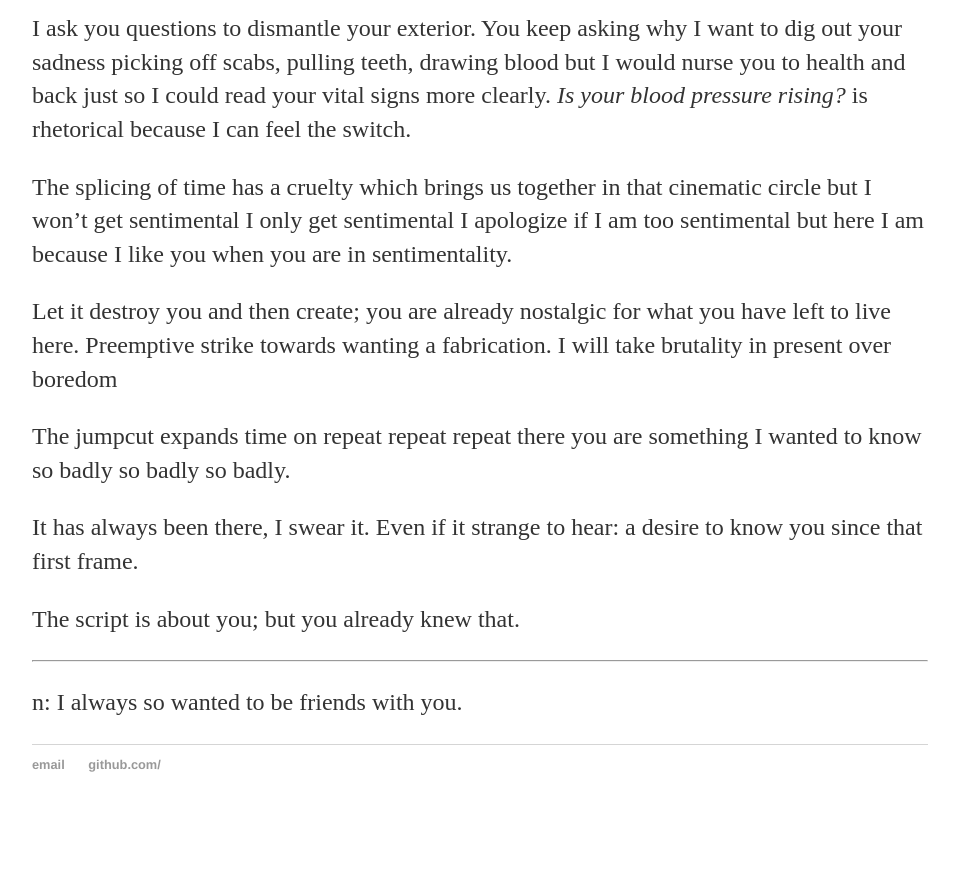
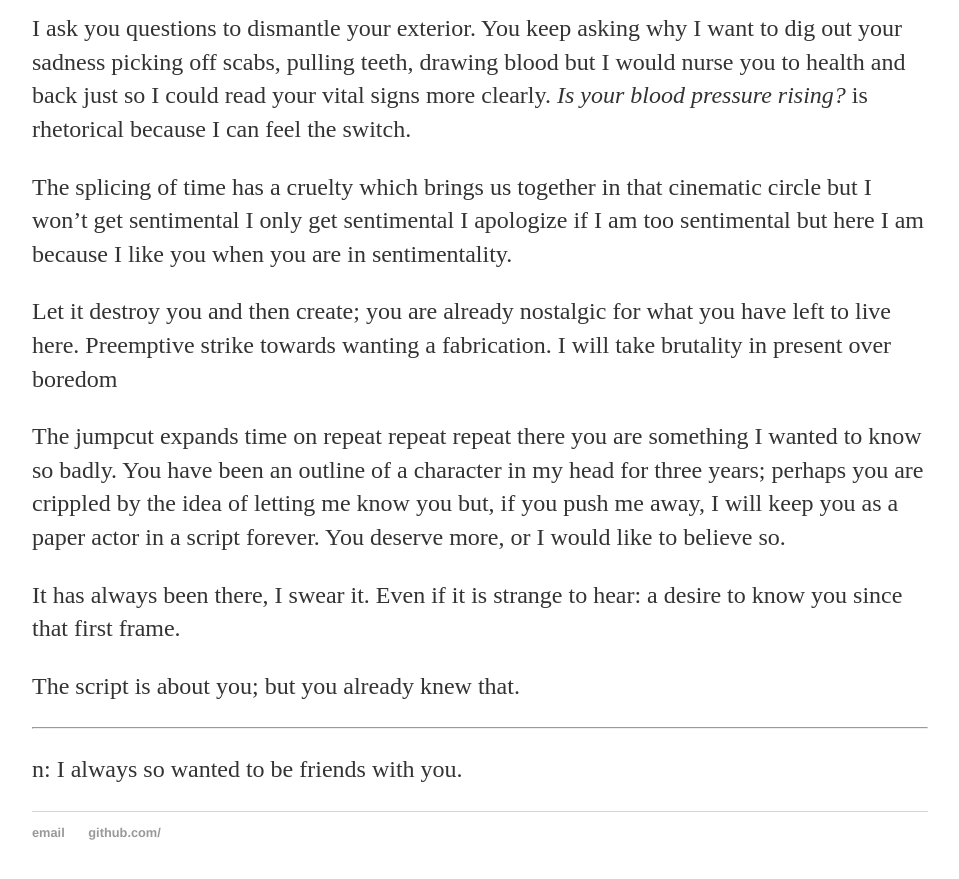
Before and after one commit to nikaroxanne/nikaroxanne.github.io, a Jekyll site: the page built from _posts/2017-04-17-jumpcut.md, in a window 1280 px wide and 900 px high, scrolled down 2678 px. Shown: the top 879 px of the window, without its empty margins (160-1119 px from the left). Built offline with Jekyll 4.4.1, drawn with Linux system fonts in a browser that asks for light colours; before the commit the page ends 3510 px from its top, so only the background shows below that.

Commit message:
edited second to last paragraph, corrected typo

```diff
--- a/_posts/2017-04-17-jumpcut.md
+++ b/_posts/2017-04-17-jumpcut.md
@@ -69,9 +69,9 @@ The splicing of time has a cruelty which brings us together in that cinematic ci
 
 Let it destroy you and then create; you are already nostalgic for what you have left to live here. Preemptive strike towards wanting a fabrication. I will take brutality in present over boredom
 
-The jumpcut expands time on repeat repeat repeat there you are something I wanted to know so badly so badly so badly.
+The jumpcut expands time on repeat repeat repeat there you are something I wanted to know so badly. You have been an outline of a character in my head for three years; perhaps you are crippled by the idea of letting me know you but, if you push me away, I will keep you as a paper actor in a script forever. You deserve more, or I would like to believe so.
 
-It has always been there, I swear it. Even if it strange to hear: a desire to know you since that first  frame.
+It has always been there, I swear it. Even if it is strange to hear: a desire to know you since that first  frame.
 
 The script is about you; but you already knew that.
 
```
